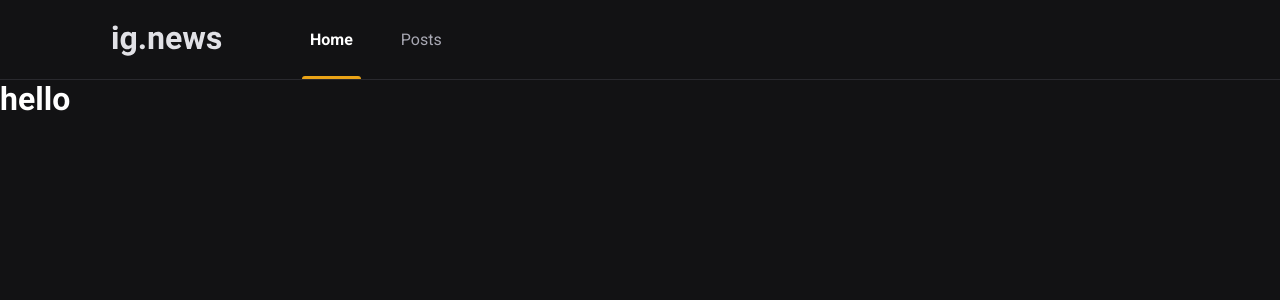
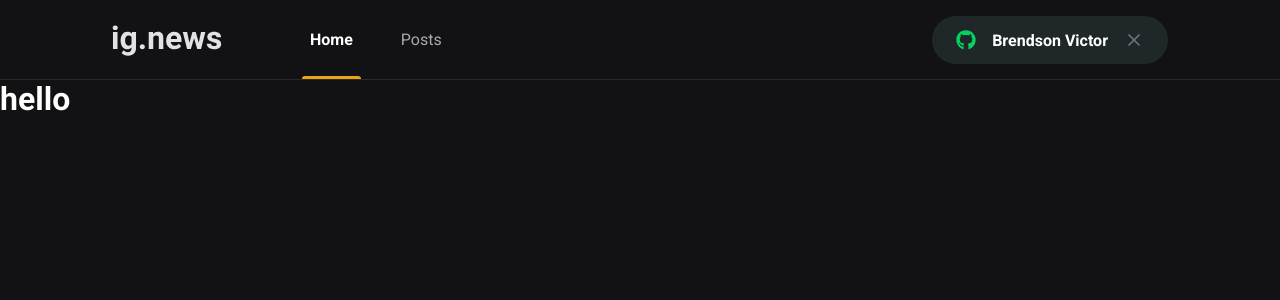
Before and after one commit to br3nds0n/bluenews-web-next, a Next.js app: page / in a window 1280 px wide. Shown: the top 300 px of the page. Built offline with nearby package versions, Linux system fonts and the light colour scheme.

Commit message:
feat: criando component button

```diff
--- a/package.json
+++ b/package.json
@@ -14,6 +14,7 @@
     "next": "13.0.6",
     "react": "18.2.0",
     "react-dom": "18.2.0",
+    "react-icons": "^4.7.1",
     "sass": "^1.56.2",
     "typescript": "^4.9.4"
   }
--- a/src/components/Header/index.tsx
+++ b/src/components/Header/index.tsx
@@ -1,4 +1,5 @@
-import styles from './styles.module.scss'
+import styles from "./styles.module.scss"
+import {SignInButton} from "../SignInButton";
 
 export function Header() {
     return (
@@ -9,6 +10,8 @@
                     <a className={styles.active} href="">Home</a>
                     <a href="">Posts</a>
                 </nav>
+
+                <SignInButton />
             </div>
         </header>
     )
--- a/src/components/Header/styles.module.scss
+++ b/src/components/Header/styles.module.scss
@@ -50,4 +50,8 @@
             }
         }
     }
+
+    button {
+        margin-left: auto;
+    }
 }
--- /dev/null
+++ b/src/components/SignInButton/index.tsx
@@ -0,0 +1,28 @@
+import { FaGithub } from "react-icons/fa";
+import { FiX } from "react-icons/fi";
+
+import styles from "./styles.module.scss";
+
+export function SignInButton() {
+
+    const isUserLoggedIn = true;
+
+    return isUserLoggedIn ? (
+        <button
+            type="button"
+            className={ styles.signInButton }
+        >
+            <FaGithub color="#04d361"/>
+            Brendson Victor
+            <FiX color="#737380" className={styles.closeIcon}/>
+        </button>
+    ) : (
+        <button
+            type="button"
+            className={ styles.signInButton }
+        >
+            <FaGithub color="#eba417"/>
+            Sign in with Github
+        </button>
+    );
+}
--- /dev/null
+++ b/src/components/SignInButton/styles.module.scss
@@ -0,0 +1,34 @@
+.signInButton {
+
+  height: 3rem;
+  border-radius: 3rem;
+  background: var(--gray-850);
+  border: 0;
+  padding: 0 1.5rem;
+
+  display: flex;
+  align-items: center;
+  justify-content: center;
+
+  color: var(--white);
+  font-weight: bold;
+
+  svg {
+    width: 20px;
+    height: 20px;
+  }
+
+  svg.closeIcon {
+    margin-left: 1rem;
+  }
+
+  svg:first-child{
+    margin-right: 1rem;
+  }
+
+  transition: filter 0.2s;
+
+  &:hover {
+    filter: brightness(0.8);
+  }
+}
```
Also changed, not shown: 1 other file (tests, documents, lock files or other folders).
